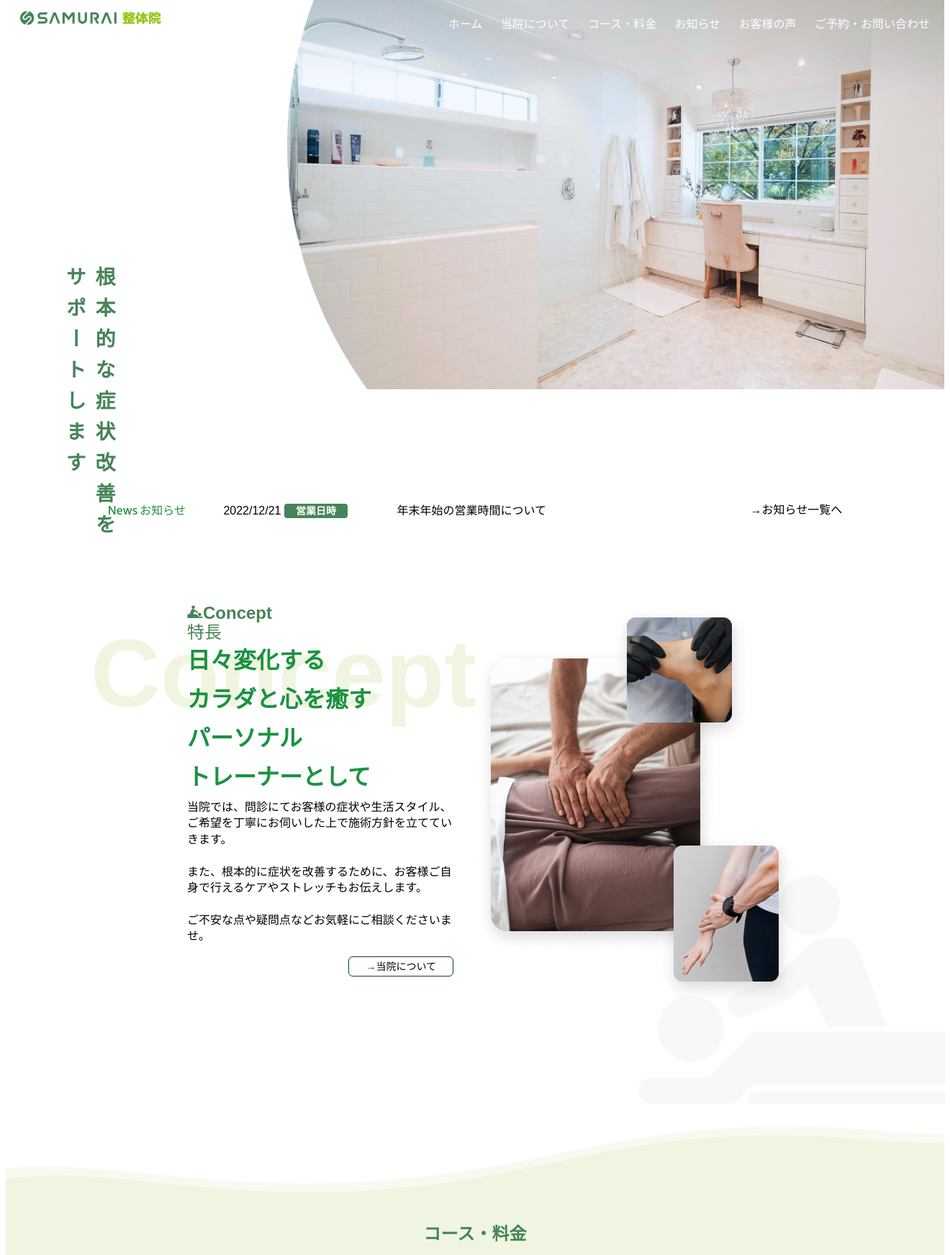
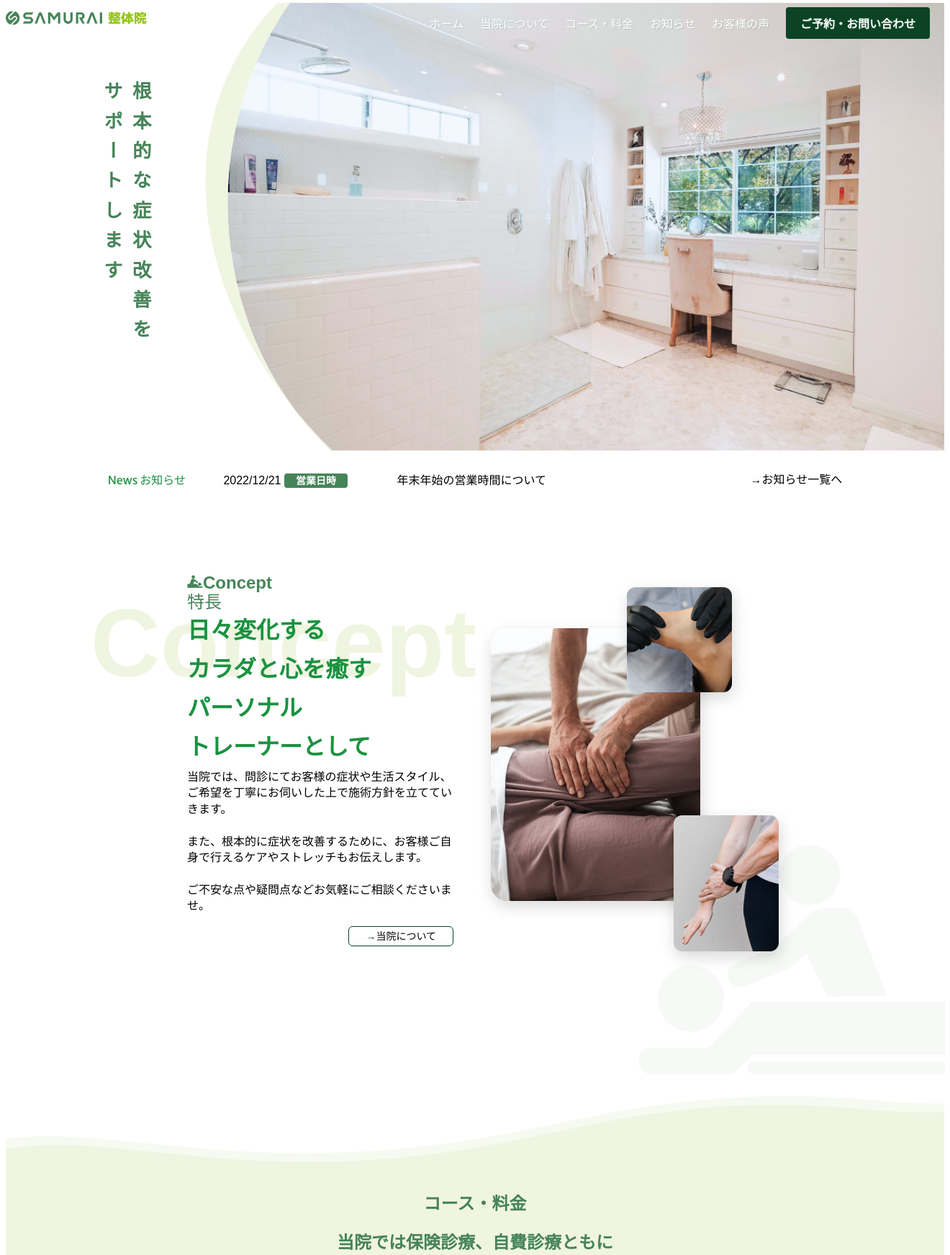
Before and after one commit to tayoshi-tokisada/samurai_clinic, a PHP site: page /html/index.html in a window 1320 px wide. Shown: the top 1744 px of the page at 72% size. Run offline with PHP 8.4, Linux system fonts and the light colour scheme; grey boxes are pictures that could not be loaded.

Commit message:
change index.html

```diff
--- a/html/index.html
+++ b/html/index.html
@@ -26,7 +26,9 @@
         <a href="course.html">コース・料金</a>
         <a href="news.html">お知らせ</a>
         <a href="voice.html">お客様の声</a>
-        <a href="contact.html">ご予約・お問い合わせ</a>
+        <button class="contactHeaderBtn">
+          <a href="contact.html">ご予約・お問い合わせ</a>
+        </button>
       </nav>
     </header>
     <main>
@@ -35,21 +37,22 @@
         <section id="s_topCarousel">
           <div class="topCarousel">
             <div>
-              <img class="carouselImg" src="../image/TOP-CarouselGroup1.png">
+              <img class="carouselImg" src="../image/TOP_Carousel1.png">
             </div>
             <div>
-              <img class="carouselImg" src="../image/TOP_CarouselGroup2.png">
+              <img class="carouselImg" src="../image/TOP_Carousel2.png">
             </div>
             <div>
-              <img class="carouselImg" src="../image/TOP_CarouselGroup3.png">
+              <img class="carouselImg" src="../image/TOP_Carousel3.png">
             </div>
             <div>
-              <img class="carouselImg" src="../image/TOP-CarouselGroup4.png">
+              <img class="carouselImg" src="../image/TOP_Carousel4.png">
             </div>
           </div>
-          <div id="d_topLeft">
-            <p id="p_topLeft" class="shippori-mincho">根本的な症状改善を<br>サポートします</p>
-            <!-- <img id="topLeft" src="../image/TopLeft.png" alt="根本的な症状改善をサポートします"> -->
+          <div></div>
+          <div id="topLeft">
+            <p class="shippori-mincho">根本的な症状改善を<br>サポートします</p>
+            <img src="../image/topCarouselLeftpart.svg" alt="">
           </div>
         </section>
         <!-- お知らせバー -->
@@ -193,8 +196,8 @@
                 東京都千代田区神田練塀町300番地<br>
                 住友不動産秋葉原駅前ビル 5F
               </p>
-              <p class="bold mossGreen fz16">tel: 03-1234-5678</p>
-              <table>
+              <p class="mossGreen fz16">tel: <span class="fz24 bold">03-1234-5678</span></p>
+              <table rules="all">
                 <tr>
                   <th>営業時間</th>
                   <th>月</th>
@@ -226,7 +229,7 @@
                   <td>●</td>
                 </tr>
               </table>
-              <p>ご予約・お問い合わせはこちらから</p>
+              <button class="contactBtn"><a href="contactWideBtn">ご予約・お問い合わせはこちらから</a></button>
             </div>
             <div>
               <iframe src="https://www.google.com/maps/embed?pb=!1m18!1m12!1m3!1d3240.0688551336552!2d139.77207767641622!3d35.699923172581265!2m3!1f0!2f0!3f0!3m2!1i1024!2i768!4f13.1!3m3!1m2!1s0x60188fee13660e23%3A0x77137876edf742ac!2z5L2P5Y-L5LiN5YuV55Sj56eL6JGJ5Y6f6aeF5YmN44OT44Or!5e0!3m2!1sja!2sjp!4v1716901939735!5m2!1sja!2sjp" width="509" height="418" style="border:0;" allowfullscreen="" loading="lazy" referrerpolicy="no-referrer-when-downgrade"></iframe>
@@ -249,7 +252,7 @@
           <a href="contact.html">ご予約・お問い合わせ</a>
         </nav>
       </div>
-      <p class="tac">&copy;2023 SAMURAI整体院</p>
+      <p class="copyright">&copy;2023 SAMURAI整体院</p>
     </footer>
     <script src="https://code.jquery.com/jquery-3.7.1.min.js" integrity="sha256-/JqT3SQfawRcv/BIHPThkBvs0OEvtFFmqPF/lYI/Cxo=" crossorigin="anonymous"></script>
     <script type="text/javascript" src="https://cdn.jsdelivr.net/npm/slick-carousel@1.8.1/slick/slick.min.js"></script>
--- a/styles/style.css
+++ b/styles/style.css
@@ -75,7 +77,6 @@ p{
 }
 a{
   text-decoration: none;
-  margin-left: 16px;
   transition: all 300ms linear;
   cursor: pointer;
 }
@@ -237,17 +238,36 @@ a:hover{
 .detailBtn::before{
   content: "→";
 }
+.contactBtn{
+  border: none;
+  border-radius: 4px;
+  background-color: #1B9240;
+  padding: 10px 20px;
+}
+.contactBtn > a{
+  font-size: 16px;
+  font-weight: 700;
+  color: #ffffff;
+}
+.contactHeaderBtn{
+  border: none;
+  border-radius: 4px;
+  background-color: #0C4324;
+  padding: 10px 20px;
+}
+.contactHeaderBtn > a{
+  font-size: 16px;
+  font-weight: 700;
+  color: #ffffff;
+}
 
 /* ヘッダー */
 header{
+  position: relative;
   display: flex;
   justify-content: space-between;
   font-size: 34px;
   z-index: 90;
-}
-header > a{
-  z-index: 90;
-  margin-left: 20px;
 }
 header > nav{
   z-index: 90;
@@ -256,6 +276,14 @@ header > nav{
 header > nav a{
   font-size: 16px;
   color: #ffffff;
+  z-index: 90;
+  text-shadow: 1px 1px 0px #46845940;
+}
+header > nav > a{
+  margin-left: 1vw;
+}
+header > nav > button{
+  margin-left: 1vw;
 }
 header > nav a:link{
   color: #ffffff;
@@ -275,45 +303,68 @@ header > nav a:hover{
 article{
   position: relative;
   top: -50px;
+  z-index: 1;
+}
+#s_topCarousel{
+  position: relative;
+  z-index: 1;
 }
 .topCarousel .carouselImg{
   margin: 0 0 0 auto;
-  width: 70%;
+  width: 80%;
   height: auto;
   z-index: 1;
 }
+.topCarousel + div{
+  background-color: #ffffff;
+  position: relative;
+  width: 100vw;
+  height: 30px;
+  margin: 0;
+  z-index: 2;
+}
 #topLeft{
   position: absolute;
-  top: 5%;
-  left: 5%;
-  width: 20%;
-  height: auto;
+  top: 0%;
+  left: -14%;
+  width: 30%;
+  height: 80%;
+  display: flex;
+  justify-content: left;
+  align-items: flex-start;
 }
-#d_topLeft{
+#topLeft > p{
   position: absolute;
-  top: 5%;
-  left: 5%;
-  width: 20%;
-  height: 80%;
-}
-#p_topLeft{
-  position: absolute;
-  top: 5%;
-  left: 5%;
-  font-size: 28px;
+  top: 21%;
+  left: 80%;
+  font-size: 2vw;
   font-weight: 600;
-  line-height: 40.54px;
+  line-height: 3vw;
   letter-spacing: 15px;
   writing-mode: vertical-rl;
   color: #468459;
   width: 20%;
-  height: 80%;
+  margin: 0;
+  z-index: 20;
+  white-space: nowrap;
+}
+#topLeft > img{
+  position: relative;
+  width: 50vw;
+  margin: 0;
+  padding: 0;
+  z-index: 1;
 }
 
 /* お知らせバー */
 #s_newsBar{
   display: flex;
   justify-content: space-around;
+  position: relative;
+  z-index: 10;
+}
+#s_newsBar > p{
+  margin-top: 0;
 }
 
 /* 特長 */
```
Also changed, not shown: other parts of styles/style.css (+47 -2 lines), html/course.html (+11 -0 lines), image/TOP_Carousel1.png (added), image/TOP_Carousel2.png (added), image/TOP_Carousel3.png (added), image/TOP_Carousel4.png (added), image/_x31_3.png (deleted), image/_x31_7.svg (added), image/_x32_1.svg (added), image/topCarouselLeftpart.svg (added).
